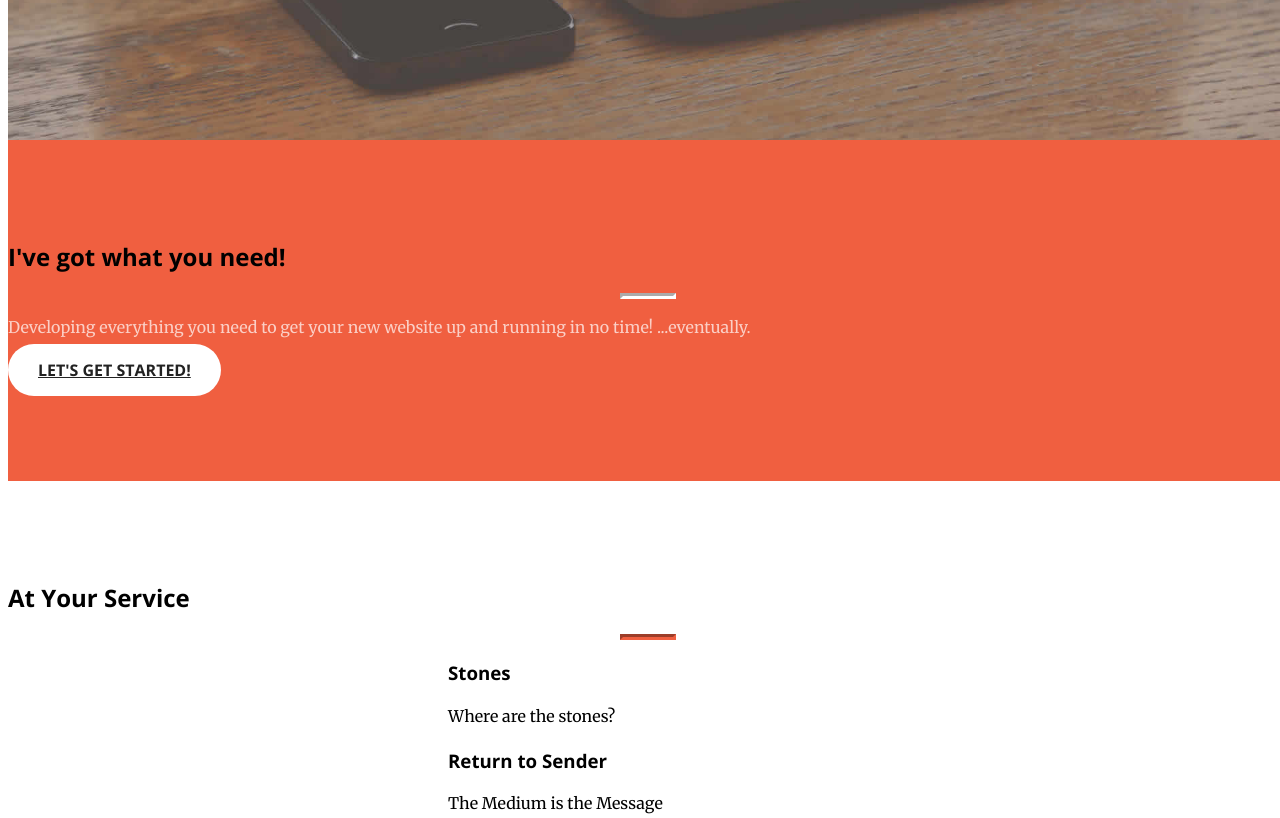
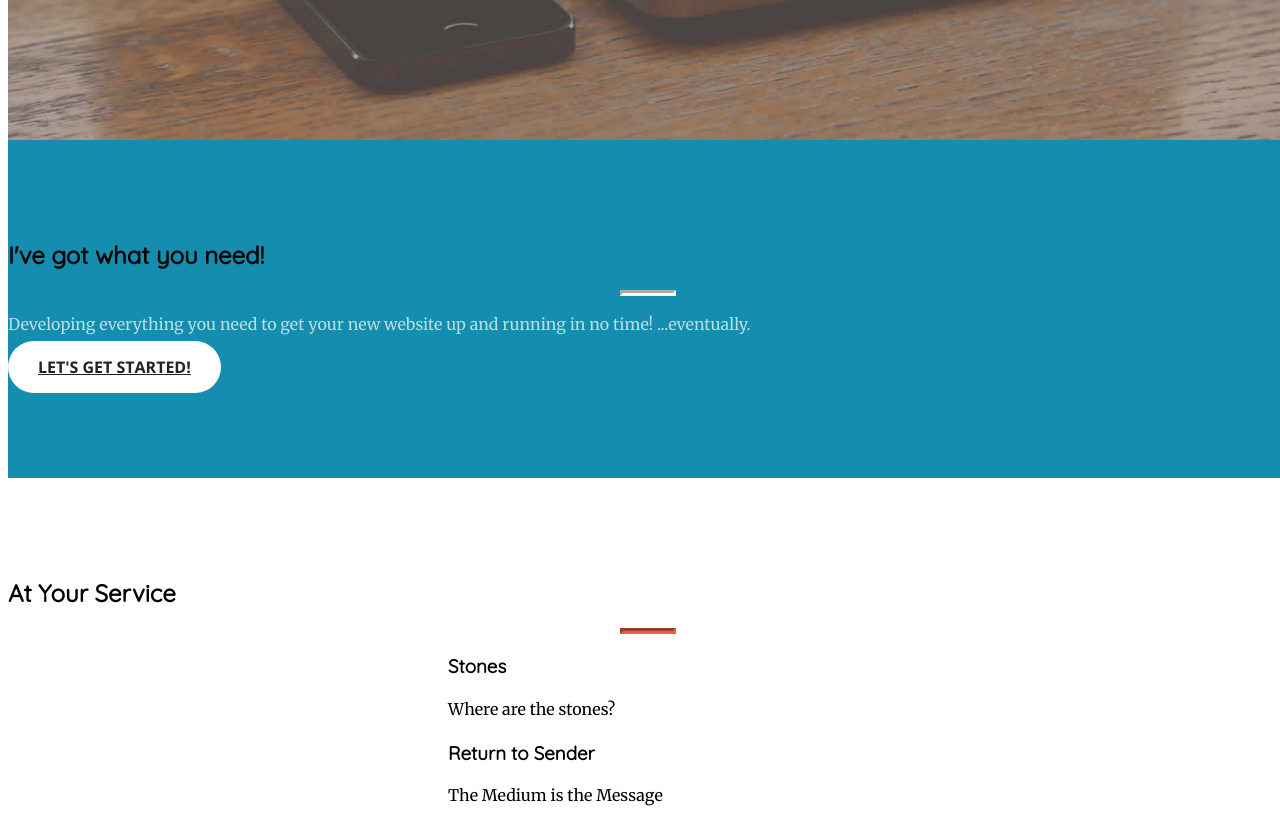
Before and after one commit to fjdimas/fjdimas.github.io, a plain HTML site: page index.html in a window 1280 px wide. Shown: the part 811-1629 px from the top of the page. Drawn offline with nearby package versions, Linux system fonts and the light colour scheme.

Commit message:
background update

```diff
--- a/css/creative.css
+++ b/css/creative.css
@@ -30,7 +30,7 @@ h3,
 h4,
 h5,
 h6 {
-  font-family: 'Open Sans', 'Helvetica Neue', Arial, sans-serif;
+  font-family: 'Quicksand', 'Helvetica Neue', Arial, sans-serif;
 }
 p {
   font-size: 16px;
@@ -38,7 +38,7 @@ p {
   margin-bottom: 20px;
 }
 .bg-primary {
-  background-color: #F05F40;
+  background-color: #148DAE;
 }
 .bg-dark {
   background-color: #222222;
```
